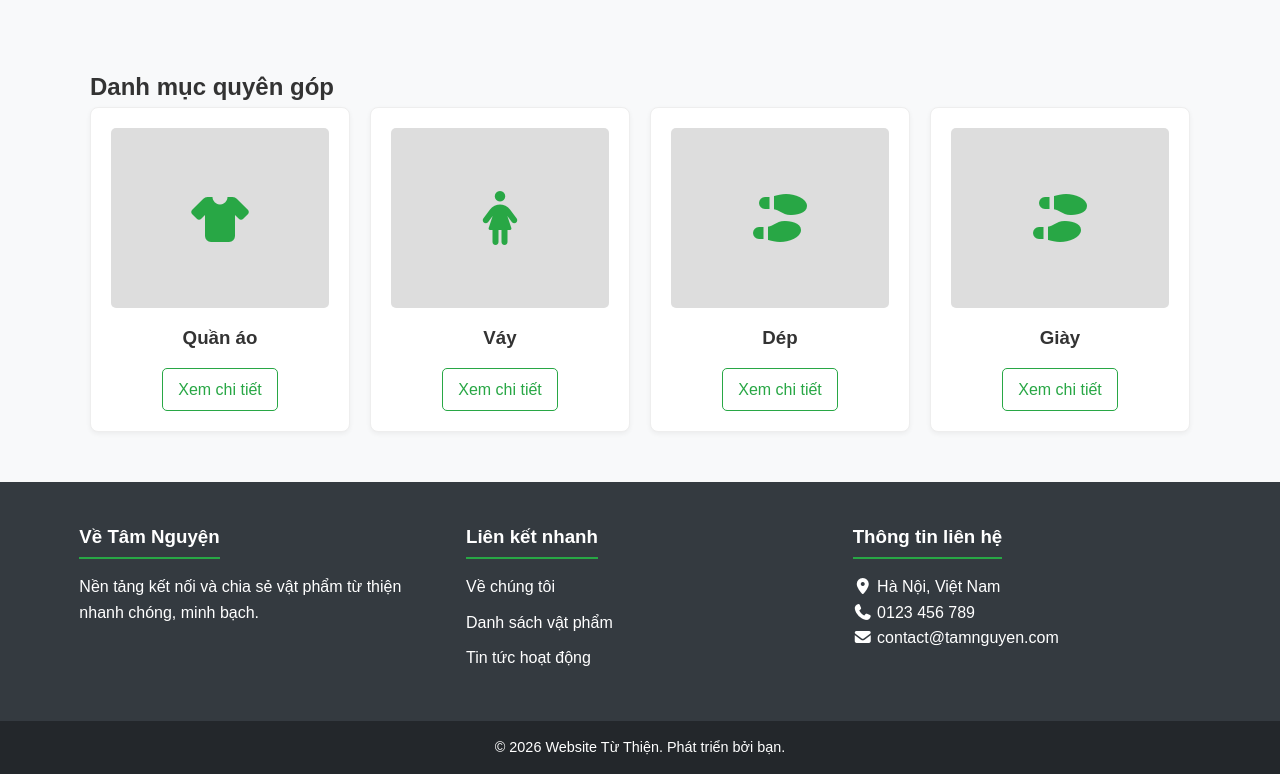
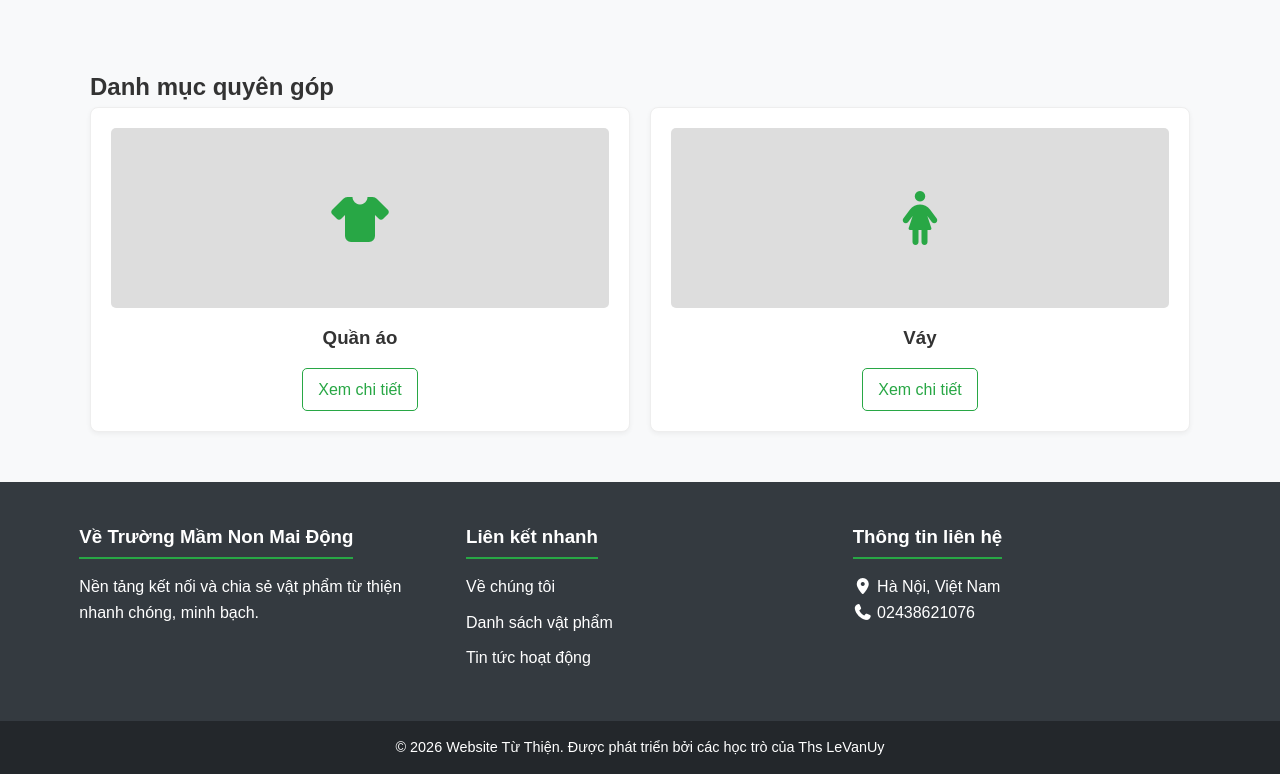
Before and after one commit to tnquan2401-prog/Sieuduan, a PHP site: page / in a window 1280 px wide. Shown: the part 1456-2230 px from the top of the page. Run offline with PHP 8.4, Linux system fonts and the light colour scheme.

Commit message:
Sửa một số lỗi

```diff
--- a/PHP/Footer.php
+++ b/PHP/Footer.php
@@ -1,7 +1,7 @@
     <footer>
         <div class="footer-container">
             <div class="footer-col">
-                <h3>Về Tâm Nguyện</h3>
+                <h3>Về Trường Mầm Non Mai Động</h3>
                 <p>Nền tảng kết nối và chia sẻ vật phẩm từ thiện nhanh chóng, minh bạch.</p>
             </div>
             <div class="footer-col">
@@ -15,12 +15,11 @@
             <div class="footer-col">
                 <h3>Thông tin liên hệ</h3>
                 <p><i class="fa-solid fa-location-dot"></i> Hà Nội, Việt Nam</p>
-                <p><i class="fa-solid fa-phone"></i> 0123 456 789</p>
-                <p><i class="fa-solid fa-envelope"></i> contact@tamnguyen.com</p>
+                <p><i class="fa-solid fa-phone"></i> 02438621076</p>
             </div>
         </div>
         <div class="footer-bottom">
-            <p>&copy; 2026 Website Từ Thiện. Phát triển bởi bạn.</p>
+            <p>&copy; 2026 Website Từ Thiện. Được phát triển bởi các học trò của Ths LeVanUy</p>
         </div>
     </footer>
 
--- a/PHP/Header.php
+++ b/PHP/Header.php
@@ -126,8 +126,6 @@ $cartCount = count($_SESSION['cart']);
                             </ul>
                         </li>
                         <li><a href="index.php?type=vay">Váy</a></li>
-                        <li><a href="index.php?type=dep">Dép</a></li>
-                        <li><a href="index.php?type=giay">Giày</a></li>
                     </ul>
                 </li>
                 <li><a href="index.php?type=NoiQuy">Nội quy</a></li>
--- a/PHP/HomePage.php
+++ b/PHP/HomePage.php
@@ -73,35 +73,11 @@
                     <a href="index.php?type=QuanAo" class="btn-outline">Xem chi tiết</a>
                 </div>
 
-                <!-- <div class="category-card">
-                    <div class="category-img"><i class="fa-solid fa-bed fa-3x" style="color: #28a745;"></i></div>
-                    <h3>Chăn</h3>
-                    <a href="index.php?type=chan" class="btn-outline">Xem chi tiết</a>
-                </div> -->
-
-                <!-- <div class="category-card">
-                    <div class="category-img"><i class="fa-solid fa-mitten fa-3x" style="color: #28a745;"></i></div>
-                    <h3>Mũ len</h3>
-                    <a href="index.php?type=mu-len" class="btn-outline">Xem chi tiết</a>
-                </div> -->
-
                 <div class="category-card">
                     <div class="category-img"><i class="fa-solid fa-person-dress fa-3x" style="color: #28a745;"></i></div>
                     <h3>Váy</h3>
                     <a href="index.php?type=vay" class="btn-outline">Xem chi tiết</a>
                 </div>
-
-                <div class="category-card">
-                    <div class="category-img"><i class="fa-solid fa-shoe-prints fa-3x" style="color: #28a745;"></i></div>
-                    <h3>Dép</h3>
-                    <a href="index.php?type=dep" class="btn-outline">Xem chi tiết</a>
-                </div>
-
-                <div class="category-card">
-                    <div class="category-img"><i class="fa-solid fa-shoe-prints fa-3x" style="color: #28a745;"></i></div>
-                    <h3>Giày</h3>
-                    <a href="index.php?type=giay" class="btn-outline">Xem chi tiết</a>
-                </div>
             </div>
         </section>
     </main>
--- a/PHP/LienHe.php
+++ b/PHP/LienHe.php
@@ -8,9 +8,9 @@
         <div class="contact-wrapper">
             <div class="contact-left">
                 <div class="contact-info-details">
-                    <p><strong><i class="fa-solid fa-location-dot"></i> Địa chỉ:</strong> 131 Thái Thịnh, Đống Đa, Hà Nội</p>
-                    <p><strong><i class="fa-solid fa-phone"></i> Điện thoại:</strong> 0123 456 789</p>
-                    <p><strong><i class="fa-solid fa-envelope"></i> Email:</strong> contact@tamnguyen.com</p>
+                    <p><strong><i class="fa-solid fa-location-dot"></i> Địa chỉ:</strong> 108 Phố Mai Động, Phường Mai Động, Quận Hoàng Mai, Hà Nội</p>
+                    <p><strong><i class="fa-solid fa-phone"></i> Điện thoại:</strong> 02438621076</p>
+                    <p><strong><i class="fa-solid fa-envelope"></i> Website chính thức:</strong><a style="color: blue;" href="http://mnmaidonghm.edu.vn/"> http://mnmaidonghm.edu.vn/</a></p>
                 </div>
 
                 <div class="map-container">
--- a/PHP/nhuyeupham.php
+++ /dev/null
@@ -1,5 +0,0 @@
-<?php
-$categoryId = 8;
-$pageTitle = 'Nhu yếu phẩm';
-$pageDescription = 'Nhu yếu phẩm thiết yếu cho gia đình, đồ dùng nhà bếp và sinh hoạt hàng ngày.';
-include 'CategoryProducts.php';
```
Also changed, not shown: PHP/AdminDuyetDon.php (+1 -7 lines), PHP/FormUserInfo.php (+10 -8 lines).
